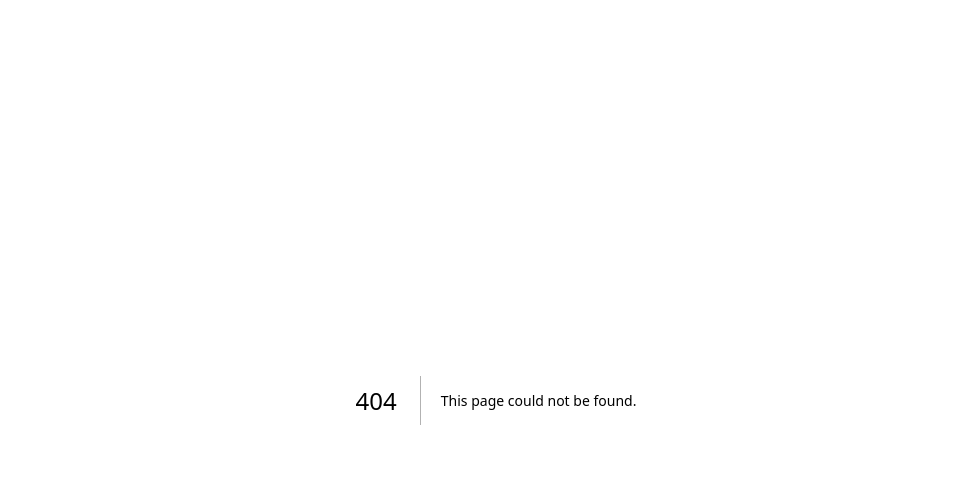
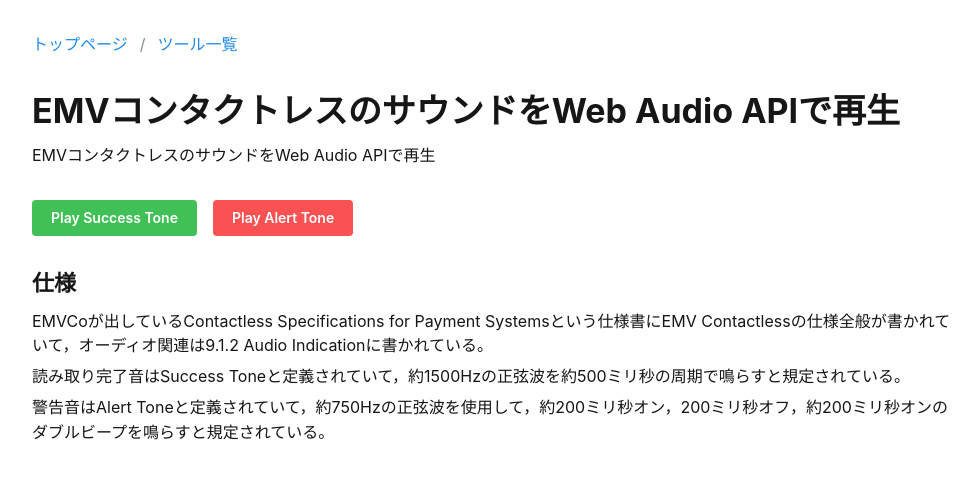
Before and after one commit to hiroxto/hiroxto.net, a Next.js app: page /tools/cl-sound in a window 1280 px wide. Before the commit this address had no page. Shown: the top 478 px of the page, without its empty margins (144-1124 px from the left). Built offline with nearby package versions, Linux system fonts and the light colour scheme.

Commit message:
feat: EMVコンタクトレスのサウンドをWeb Audio APIで再生を移植

```diff
--- /dev/null
+++ b/app/tools/cl-sound/page.tsx
@@ -0,0 +1,33 @@
+import type { Metadata } from 'next';
+import { ClSoundPage } from '@/components/cl-sound/cl-sound-page';
+import { getRequestOrigin } from '@/lib/metadata/request-origin';
+
+const title = 'EMVコンタクトレスのサウンドをWeb Audio APIで再生';
+const description = 'EMVコンタクトレスのサウンドをWeb Audio APIで再生';
+
+export async function generateMetadata(): Promise<Metadata> {
+    const requestOrigin = await getRequestOrigin();
+    const pageUrl = new URL('/tools/cl-sound', requestOrigin);
+    const ogImageUrl = new URL('/assets/tools/cl-sound/ogp-default.png', requestOrigin);
+
+    return {
+        title,
+        description,
+        openGraph: {
+            title,
+            description,
+            url: pageUrl,
+            type: 'website',
+            images: [ogImageUrl],
+        },
+        twitter: {
+            card: 'summary_large_image',
+            site: '@hiroxto',
+            images: [ogImageUrl],
+        },
+    };
+}
+
+export default function ClSoundToolPage() {
+    return <ClSoundPage />;
+}
--- a/app/tools/page.tsx
+++ b/app/tools/page.tsx
@@ -7,6 +7,10 @@ const title = 'ツール一覧';
 const description = 'hiroxto.netで公開しているツール一覧';
 
 const tools = [
+    {
+        href: '/tools/cl-sound',
+        title: 'EMVコンタクトレスのサウンドをWeb Audio APIで再生',
+    },
     {
         href: '/tools/train-number-calc',
         title: '列車番号から列車種別を計算',
--- /dev/null
+++ b/components/cl-sound/cl-sound-page.tsx
@@ -0,0 +1,82 @@
+'use client';
+
+import { Button, Container, Group, Stack, Text, Title } from '@mantine/core';
+import { InternalLink } from '@/components/common/internal-link';
+
+const playSuccessTone = () => {
+    const context = new AudioContext();
+    const oscillator = context.createOscillator();
+    oscillator.type = 'sine';
+    oscillator.frequency.value = 1500;
+    oscillator.connect(context.destination);
+
+    const startAt = context.currentTime;
+    oscillator.start(startAt);
+    oscillator.stop(startAt + 0.5);
+};
+
+const scheduleAlertBeep = (context: AudioContext, startAt: number, durationSeconds: number) => {
+    const oscillator = context.createOscillator();
+    oscillator.type = 'sine';
+    oscillator.frequency.value = 750;
+    oscillator.connect(context.destination);
+    oscillator.start(startAt);
+    oscillator.stop(startAt + durationSeconds);
+};
+
+const playAlertTone = () => {
+    const context = new AudioContext();
+    const startAt = context.currentTime;
+    scheduleAlertBeep(context, startAt, 0.2);
+    scheduleAlertBeep(context, startAt + 0.4, 0.2);
+};
+
+export function ClSoundPage() {
+    return (
+        <div className="bg-white py-8 text-[#161616]">
+            <Container size="md">
+                <Stack gap="xl">
+                    <header>
+                        <Group gap="sm">
+                            <InternalLink href="/">トップページ</InternalLink>
+                            <Text c="dimmed">/</Text>
+                            <InternalLink href="/tools">ツール一覧</InternalLink>
+                        </Group>
+                    </header>
+
+                    <section>
+                        <Title order={1}>EMVコンタクトレスのサウンドをWeb Audio APIで再生</Title>
+                        <Text mt="xs">EMVコンタクトレスのサウンドをWeb Audio APIで再生</Text>
+                    </section>
+
+                    <section>
+                        <Group>
+                            <Button color="green" onClick={playSuccessTone}>
+                                Play Success Tone
+                            </Button>
+                            <Button color="red" onClick={playAlertTone}>
+                                Play Alert Tone
+                            </Button>
+                        </Group>
+                    </section>
+
+                    <section>
+                        <Title order={3}>仕様</Title>
+                        <Text mt="xs">
+                            EMVCoが出しているContactless Specifications for Payment Systemsという仕様書にEMV
+                            Contactlessの仕様全般が書かれていて，オーディオ関連は9.1.2 Audio Indicationに書かれている。
+                        </Text>
+                        <Text mt={6}>
+                            読み取り完了音はSuccess
+                            Toneと定義されていて，約1500Hzの正弦波を約500ミリ秒の周期で鳴らすと規定されている。
+                        </Text>
+                        <Text mt={6}>
+                            警告音はAlert
+                            Toneと定義されていて，約750Hzの正弦波を使用して，約200ミリ秒オン，200ミリ秒オフ，約200ミリ秒オンのダブルビープを鳴らすと規定されている。
+                        </Text>
+                    </section>
+                </Stack>
+            </Container>
+        </div>
+    );
+}
```
Also changed, not shown: public/assets/tools/cl-sound/ogp-default.png (added).
